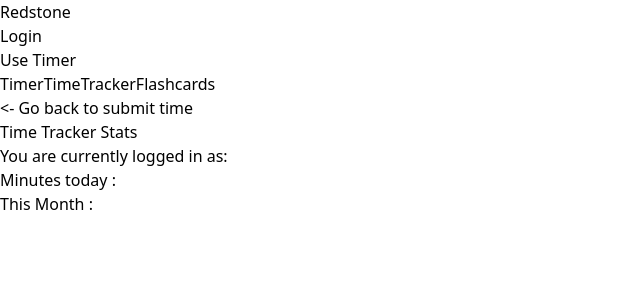
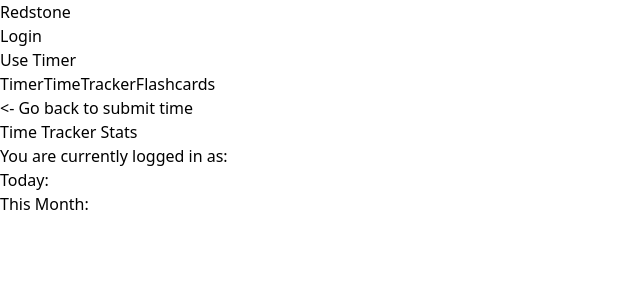
Before and after one commit to nagyb3/redstone, a React (Vite) app: page /study/timetracker/stats in a window 1280 px wide. Shown: the top 300 px of the page, without its empty margins (0-640 px from the left). Built offline with nearby package versions, Linux system fonts and the light colour scheme; no server answers.

Commit message:
sumbit time from timer

```diff
--- a/src/App.tsx
+++ b/src/App.tsx
@@ -37,6 +37,7 @@
             path="/study/timer"
             element={
               <Timer
+                isLoggedIn={isLoggedIn}
                 selectedTool={selectedTool}
                 setSelectedTool={setSelectedTool}
               />
--- a/src/components/TimeTrackerStats.tsx
+++ b/src/components/TimeTrackerStats.tsx
@@ -112,12 +112,16 @@
         </span>
       </p>
       <p className="mt-8 text-center font-bold">
-        Minutes today :{" "}
-        {trackedTimesForUser !== undefined ? todayMinutes : undefined}
+        Today:{" "}
+        {trackedTimesForUser !== undefined
+          ? todayMinutes + " minutes"
+          : undefined}
       </p>
       <p className="mt-8 text-center font-bold">
-        This Month :{" "}
-        {trackedTimesForUser !== undefined ? thisMonthMinutes : undefined}
+        This Month:{" "}
+        {trackedTimesForUser !== undefined
+          ? thisMonthMinutes + " minutes"
+          : undefined}
       </p>
     </div>
   );
--- a/src/components/Timer.tsx
+++ b/src/components/Timer.tsx
@@ -1,25 +1,43 @@
 import React, { useEffect, useState } from "react";
 import StudySectionsNavbar from "./StudySectionsNavbar";
+import FlashCards from "./FlashCards";
 
 type TimerProps = {
   setSelectedTool: React.Dispatch<
     React.SetStateAction<"timer" | "timetracker" | "flashcards" | null>
   >;
   selectedTool: null | "timer" | "timetracker" | "flashcards";
+  isLoggedIn: boolean;
 };
 
-export default function Timer({ selectedTool, setSelectedTool }: TimerProps) {
+export default function Timer({
+  selectedTool,
+  setSelectedTool,
+  isLoggedIn,
+}: TimerProps) {
   useEffect(() => {
     setSelectedTool("timer");
   }, []);
 
-  const [timer, setTimer] = useState(1800); // 30 minutes in seconds
+  const [timer, setTimer] = useState(2); // 30 minutes in seconds
 
   const [resetTo, setResetTo] = useState(1800);
 
   const [isRunning, setIsRunning] = useState(false);
 
+  const [showSubmitToTracked, setShowSubmitToTracked] = useState(false);
+
+  const [showSubmittedMessage, setShowSubmittedMessage] = useState(false);
+
   useEffect(() => {
+    if (isRunning) {
+      if (showSubmittedMessage) {
+        setShowSubmittedMessage(false);
+      }
+      if (showSubmitToTracked) {
+        setShowSubmitToTracked(false);
+      }
+    }
     let interval: number;
     if (isRunning) {
       interval = setInterval(() => {
@@ -31,6 +49,7 @@
 
   useEffect(() => {
     if (timer === 0) {
+      setShowSubmitToTracked(true);
       setIsRunning(false);
     }
   }, [timer]);
@@ -42,28 +61,10 @@
     setIsRunning(!isRunning);
   };
 
-  // function handleMinuteChange() {
-  //   let hours = 0;
-  //   let minutes = 0;
-  //   let newAmount = prompt("");
-  //   if (newAmount === null) {
-  //     newAmount = "3000";
-  //   }
-  //   newAmount = [...newAmount];
-  //   let seconds = parseInt(newAmount.splice(newAmount.length - 2, 2).join(""));
-  //   if (newAmount.length > 0) {
-  //     minutes = parseInt(newAmount.splice(newAmount.length - 2, 2).join(""));
-  //   }
-  //   if (newAmount.length > 0) {
-  //     hours = parseInt(newAmount.join(""));
-  //   }
-  //   console.log(hours, minutes, seconds);
-  //   setTimer(hours * 3600 + minutes * 60 + seconds);
-  // }
-
   function handleReset() {
     isRunning && setIsRunning(false);
     setTimer(resetTo);
+    setShowSubmitToTracked(false);
   }
 
   function handleMinusOne() {
@@ -89,6 +90,26 @@
     setResetTo((prev) => prev + 60);
     setTimer((prev) => prev + 60);
   }
+
+  const handleAddToTracked = async () => {
+    const response = await fetch(
+      `${import.meta.env.VITE_API_URL}/timetracker`,
+      {
+        method: "POST",
+        headers: {
+          "Content-Type": "application/json",
+          Authorization: "Bearer " + localStorage.getItem("token"),
+        },
+        body: JSON.stringify({
+          time: resetTo / 60,
+        }),
+      },
+    );
+    if (response.status === 200) {
+      setShowSubmitToTracked(false);
+      setShowSubmittedMessage(true);
+    }
+  };
 
   return (
     <div className="min-h-[calc(100vh-70px)]">
@@ -142,6 +163,19 @@
             RESET
           </button>
         </div>
+        {showSubmitToTracked && isLoggedIn ? (
+          <button
+            onClick={handleAddToTracked}
+            className="mt-4 rounded bg-green-400 p-2 text-2xl underline"
+          >
+            Add to tracked times!
+          </button>
+        ) : undefined}
+        {showSubmittedMessage ? (
+          <p className="mt-4 text-xl font-bold text-green-700">
+            Time successfully submitted!
+          </p>
+        ) : undefined}
       </div>
     </div>
   );
```
